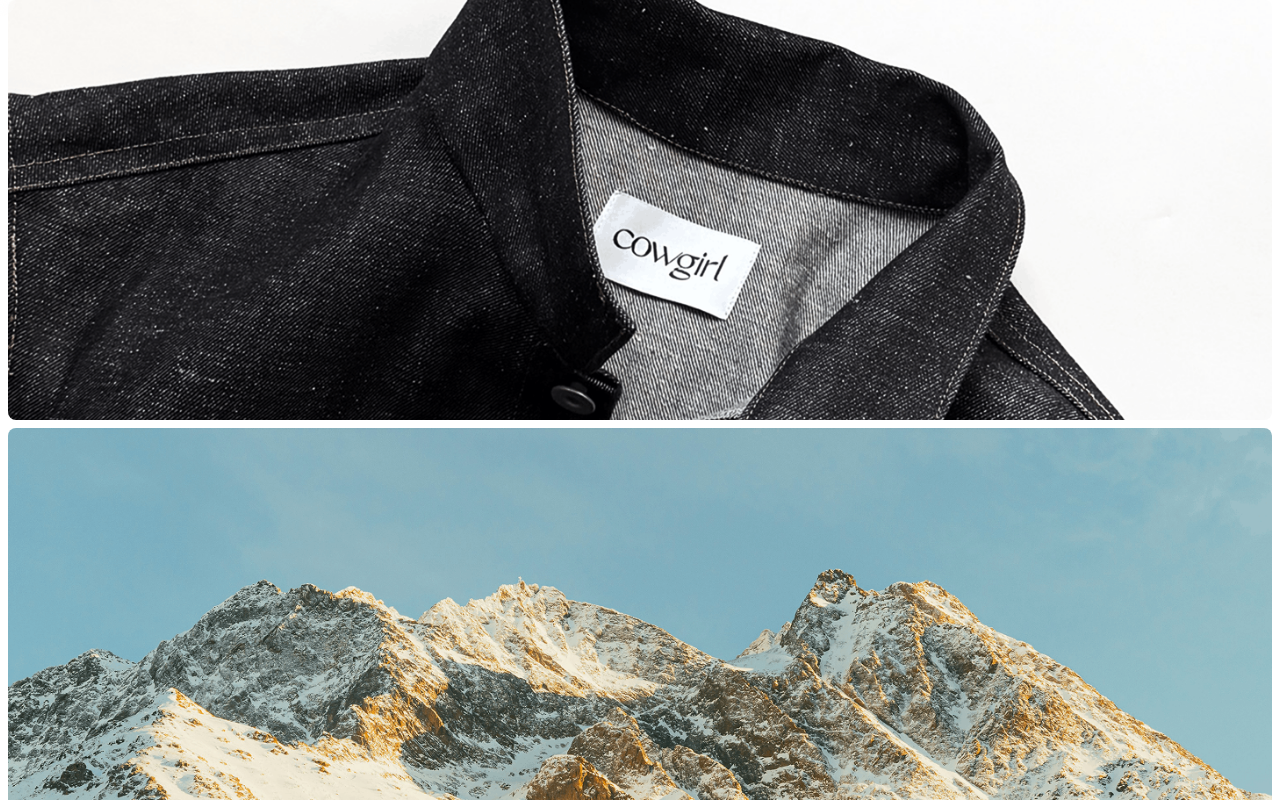
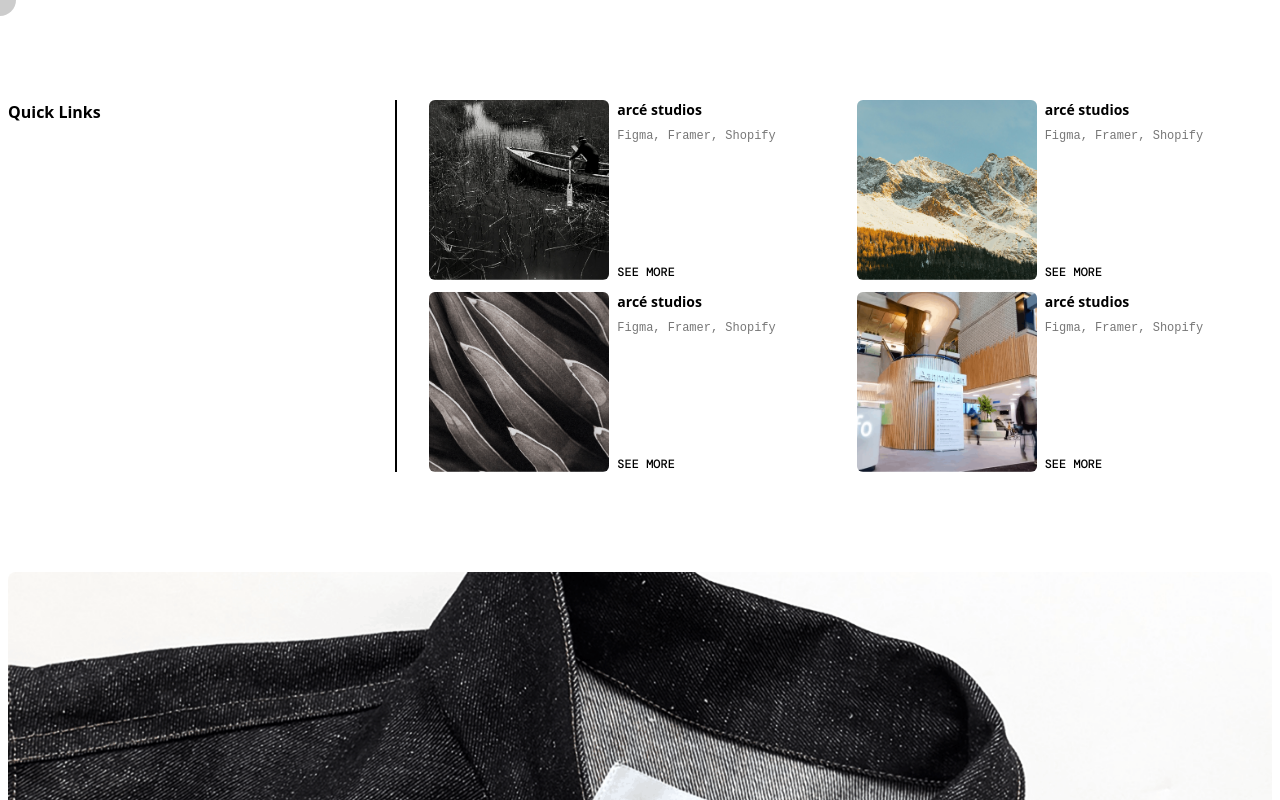
Before and after one commit to juniperfawn/cera-portfolio, a React (Vite) app: page / in a window 1280 px wide. Shown: the top 800 px of the page. Built offline with nearby package versions, Linux system fonts and the light colour scheme; a web font is replaced by a local one.

Commit message:
Component | Created Short Cut Card, added portfolio gay to tailwind config, updated custom cursor for better visibility

```diff
--- a/src/App.css
+++ b/src/App.css
@@ -1,6 +1,7 @@
 #root {
   /* max-width: 1280px; */
   /* padding: 2rem; */
+  max-width: 1640px;
   margin: 0 auto;
   text-align: center;
 }
--- a/src/App.tsx
+++ b/src/App.tsx
@@ -1,13 +1,55 @@
 import "./App.css";
 import CustomCursor from "./components/atoms/custom-cursor/custom-cursor";
 import PortfolioCard from "./components/molecules/portfolio-card/portfolio-card";
+import ShortCutCard from "./components/molecules/short-cut-card/short-cut-card";
 
 function App() {
   return (
     <>
       <CustomCursor />
       <div className="relative z-0">
+        <div className="flex flex-col md:flex-row md:justify-between px-2 py-[100px]">
+          <div className="flex justify-center pb-2 md:pb-0 md:justify-between md:w-1/3">
+            <h2 className="font-sans font-semibold text-pf-black-01">
+              Quick Links
+            </h2>
+            <div className="hidden md:block w-[2px] h-full bg-pf-black-01 mr-8"></div>
+          </div>
+          <div className="flex gap-2 flex-col md:grid grid-cols-2 grid-rows-2 md:gap-3 md:w-2/3">
+            <ShortCutCard
+              title="arcé studios"
+              subtitle="Figma, Framer, Shopify"
+              link=""
+              image="/images/klaus-cover.png"
+              cta="see more"
+            />
+            <ShortCutCard
+              title="arcé studios"
+              subtitle="Figma, Framer, Shopify"
+              link=""
+              image="/images/ces-cover.png"
+              cta="see more"
+            />
+            <ShortCutCard
+              title="arcé studios"
+              subtitle="Figma, Framer, Shopify"
+              link=""
+              image="/images/deb-cover.png"
+              cta="see more"
+            />
+            <ShortCutCard
+              title="arcé studios"
+              subtitle="Figma, Framer, Shopify"
+              link=""
+              image="/images/haga-cover.png"
+              cta="see more"
+            />
+          </div>
+        </div>
         <div className="flex flex-col gap-2 px-2">
+          <h2 className="md:hidden font-sans font-semibold text-pf-black-01">
+            Select Works
+          </h2>
           <div className="h-[420px]">
             <PortfolioCard
               title="arcé studios"
--- a/src/components/atoms/custom-cursor/custom-cursor.tsx
+++ b/src/components/atoms/custom-cursor/custom-cursor.tsx
@@ -53,7 +53,7 @@ const CustomCursor = () => {
       ref={cursorRef}
       style={{ whiteSpace: "nowrap" }}
       className={`z-50 fixed pointer-events-none flex items-center justify-center
-        bg-white/20 backdrop-blur-[12px] text-black text-xs
+        bg-black/20 backdrop-blur-[12px] text-black text-xs
         transition-all duration-200 ease-out
         ${
           hovering
--- /dev/null
+++ b/src/components/molecules/short-cut-card/short-cut-card.tsx
@@ -0,0 +1,44 @@
+import type { ShortCutCardProps } from "../short-cut-card/short-cut-card.types";
+
+export default function ShortCutCard({
+  title,
+  subtitle,
+  cta,
+  link,
+  image,
+}: ShortCutCardProps) {
+  return (
+    <a
+      data-hover="true"
+      href={link}
+      target="_blank"
+      rel="noopener noreferrer"
+      className="flex gap-2 text-black text-left group
+                   focus:outline-none focus-visible:ring-2
+                   focus-visible:ring-black focus-visible:ring-offset-2"
+    >
+      <div className="relative overflow-hidden rounded-md w-full md:w-[180px] h-[180px]">
+        <img
+          src={image}
+          alt={`${title} preview`}
+          width={180}
+          height={180}
+          loading="lazy"
+          decoding="async"
+          className="w-full h-full object-cover transition-transform duration-500 group-hover:scale-105"
+        />
+      </div>
+
+      <div className="flex flex-col justify-between">
+        <div>
+          <h3 className="text-sm font-semibold font-sans">{title}</h3>
+          <p className="text-pf-gray-01 text-xs pt-2">{subtitle}</p>
+        </div>
+
+        <span className="font-semibold font-mono uppercase text-xs hidden md:block">
+          {cta}
+        </span>
+      </div>
+    </a>
+  );
+}
--- a/tailwind.config.js
+++ b/tailwind.config.js
@@ -8,6 +8,7 @@ export default {
         "pf-white-01-20": "#FFFFFF33",
         "pf-black-01": "#000000",
         "pf-black-01-20": "#00000033",
+        "pf-gray-01": "#777777",
         "pf-red-01": "#521B1B",
         "client-gray-01": "#B7B7B7",
         "client-blue-01": "#1E469B",
```
Also changed, not shown: src/components/molecules/short-cut-card/short-cut-card.types.ts (added, +7 -0 lines).
